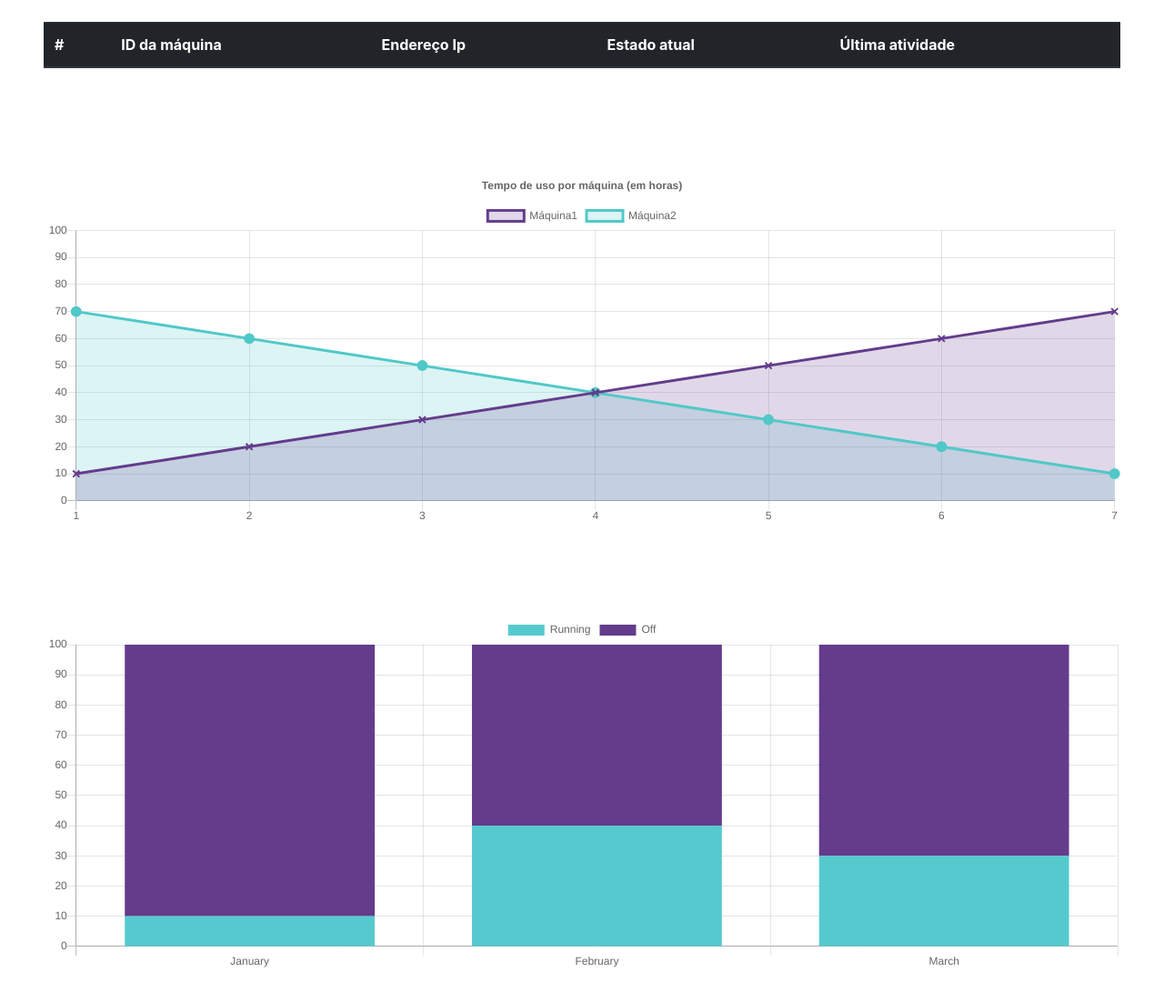
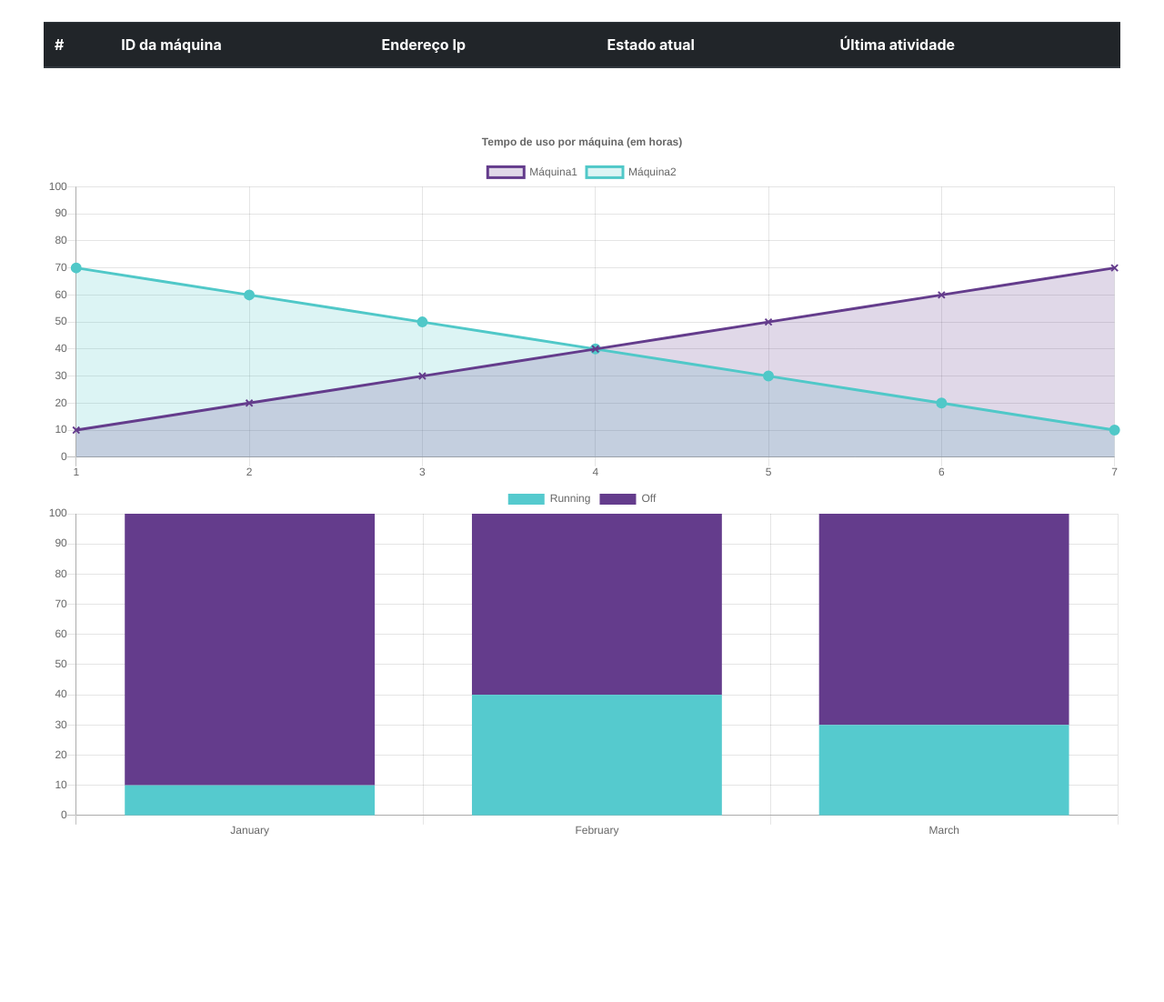
Before and after one commit to ericbls/tech_track, a plain HTML site: page frontend/stats.html in a window 1280 px wide. Shown: the part 80-1182 px from the top of the page at 91% size. After the commit the page ends 1007 px from the top, so only its background shows below. Drawn offline with nearby package versions, Linux system fonts and the light colour scheme; no server answers.

Commit message:
consertando bugs

```diff
--- a/frontend/stats.html
+++ b/frontend/stats.html
@@ -40,11 +40,11 @@
 			</div>
 		</div>
 
-		<div class="container-fluid p-md-5">
+		<div class="container-fluid px-md-5">
 			<canvas id="lineChart" height="200" width="600"></canvas>
 		</div>
 
-		<div class="container-fluid p-md-5">
+		<div class="container-fluid px-md-5">
 			<canvas id="barChart" height="200" width=600></canvas>
 		</div>
 
```
